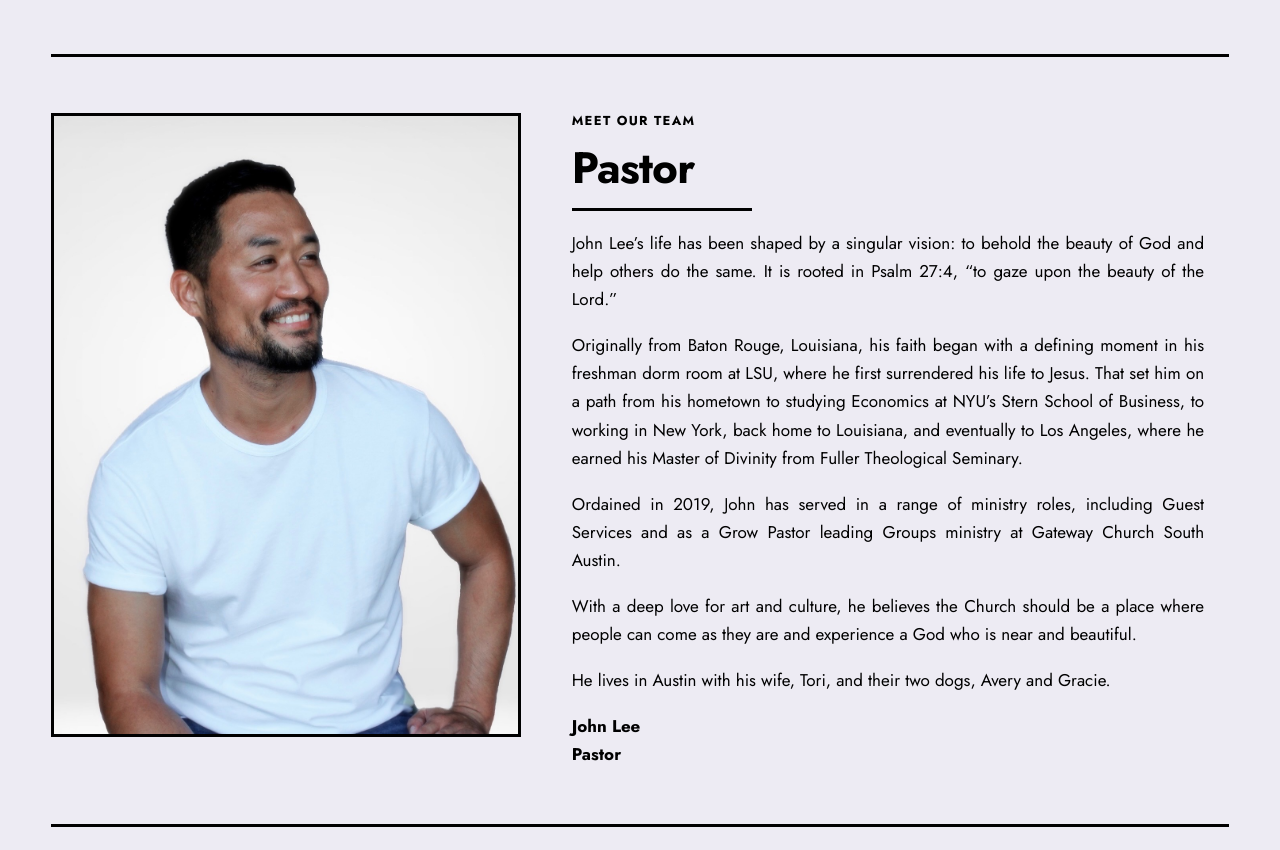
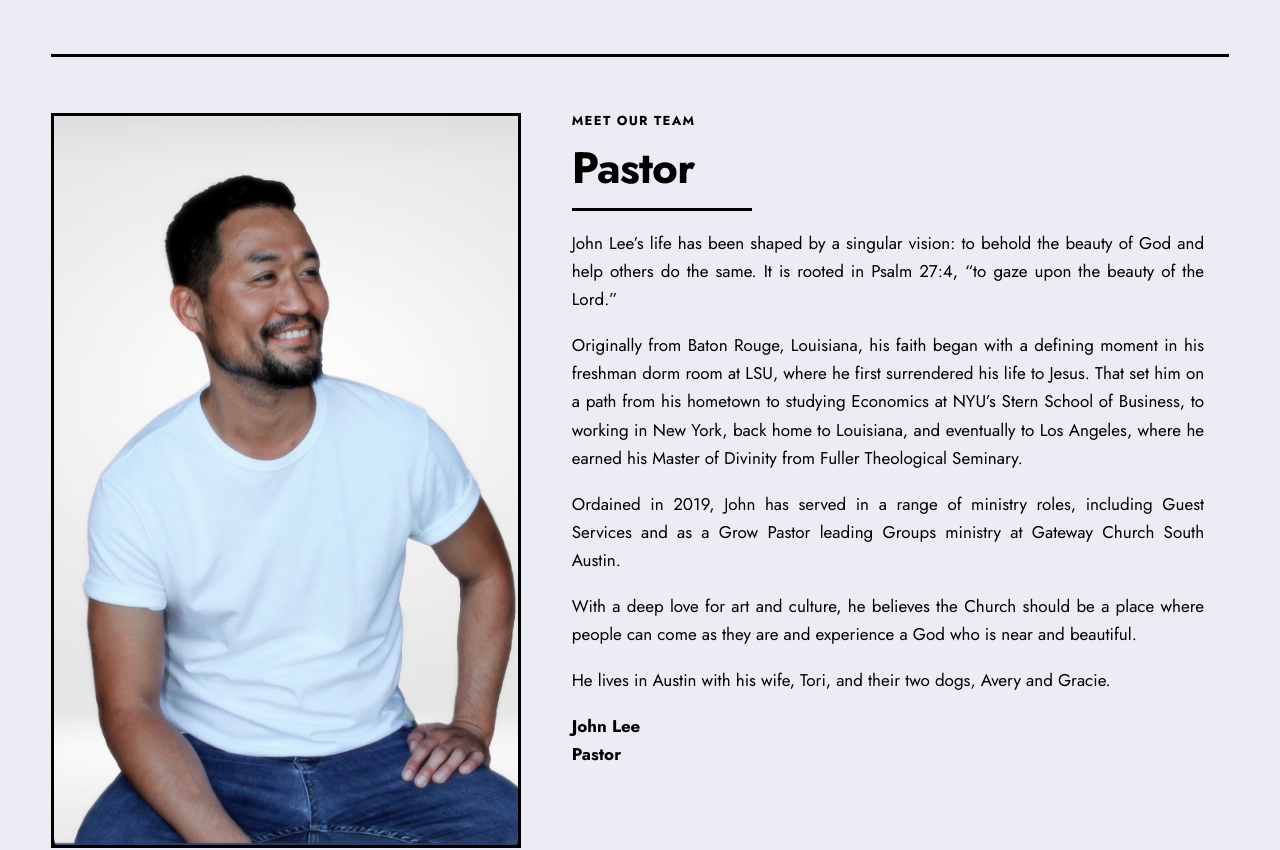
Before and after one commit to Aesthetic-ATX/Aesthetic-Website, a Next.js app: page /about in a window 1280 px wide. Shown: the part 1745-2595 px from the top of the page. Built offline with nearby package versions, Linux system fonts and the light colour scheme.

Commit message:
John's portrait uncropped, as supplied (v3)
Co-Authored-By: Claude Opus 5.5 <noreply@anthropic.com>

```diff
--- a/app/about/page.tsx
+++ b/app/about/page.tsx
@@ -66,14 +66,15 @@ export default function About() {
 
         {/* Bio: one portrait, then the story. */}
         <div className="split s-bio">
-          {/* Source: ~/Desktop/John's Bio Picture.jpeg (1169x1841), trimmed to 3:4, supplied 2026-09-25.
+          {/* Source: ~/Desktop/John's Bio Picture.jpeg (1169x1841), uncropped at the user's request
+              (2026-09-25), so this frame is taller than the team's 3:4 portraits.
               Filename is versioned on every swap: a reused name leaves browsers on the cached copy. */}
           <div className="bio-photo">
             <Image
-              src="/images/john-lee-v2.jpg"
+              src="/images/john-lee-v3.jpg"
               alt="Pastor John Lee in a white T-shirt, seated and smiling, looking off to one side"
               width={1169}
-              height={1559}
+              height={1841}
               sizes="(max-width: 900px) 100vw, 42vw"
             />
           </div>
```
Also changed, not shown: public/images/john-lee-v2.jpg (deleted), public/images/john-lee-v3.jpg (added).
